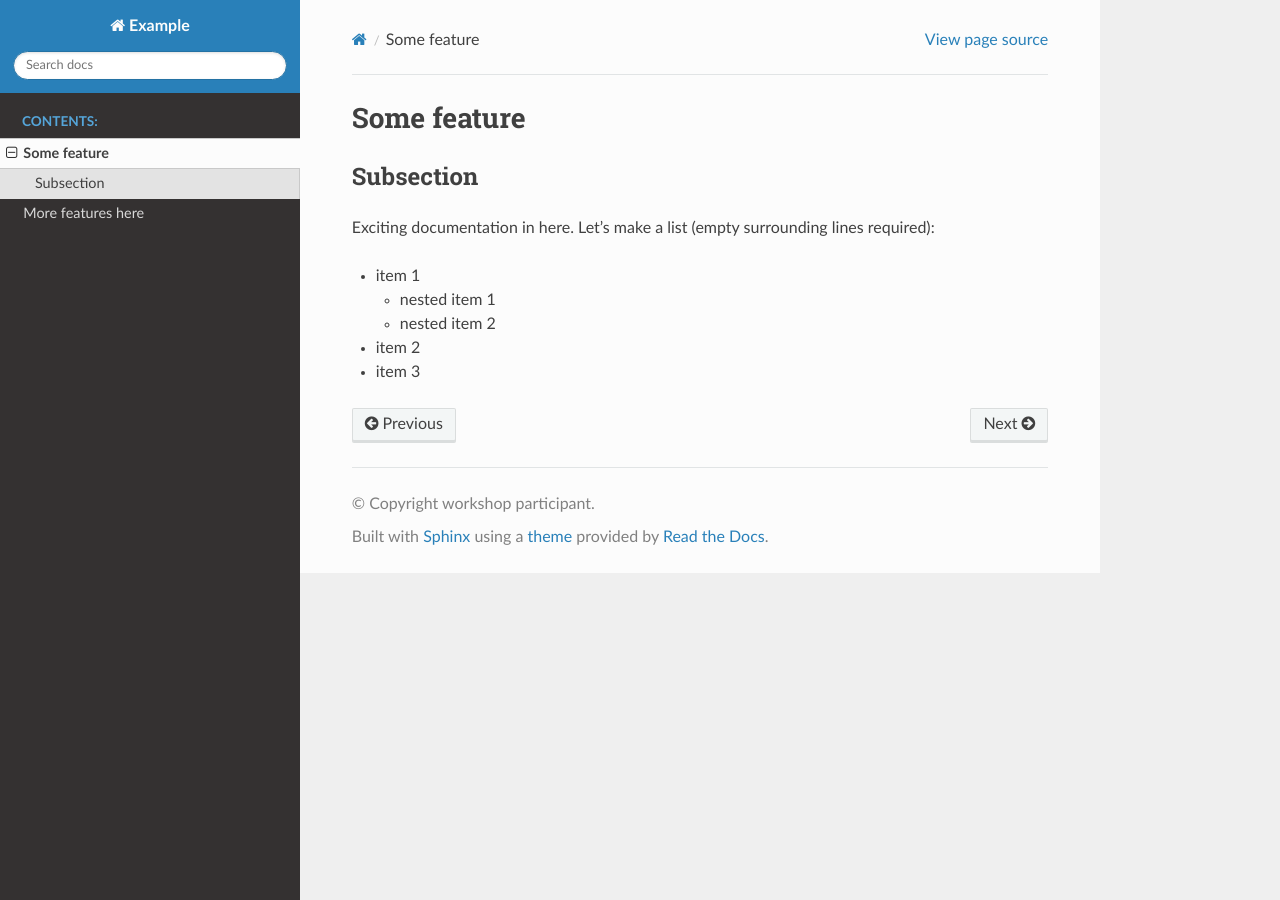
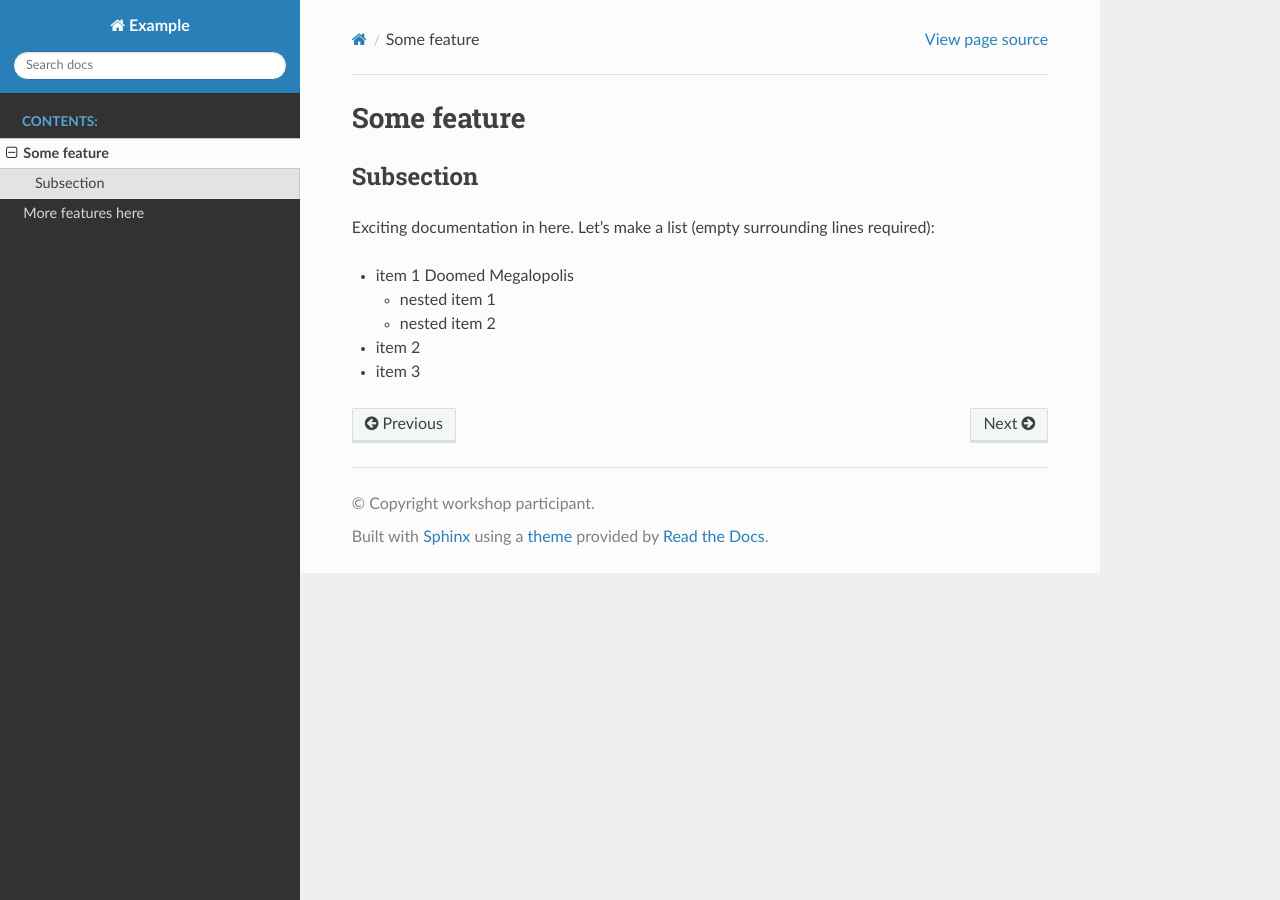
Before and after one commit to piklz/documentation-example, a Sphinx documentation site: the page built from doc/some-feature.md, in a window 1280 px wide. Built offline with Sphinx 7.4.7 and the Read the Docs theme 2.0.0, drawn with Linux system fonts in a browser that asks for light colours.

Commit message:
Update some-feature.md

```diff
--- a/doc/some-feature.md
+++ b/doc/some-feature.md
@@ -5,7 +5,7 @@
 Exciting documentation in here.
 Let's make a list (empty surrounding lines required):
 
-- item 1
+- item 1 Doomed Megalopolis
 
   - nested item 1
   - nested item 2
```
